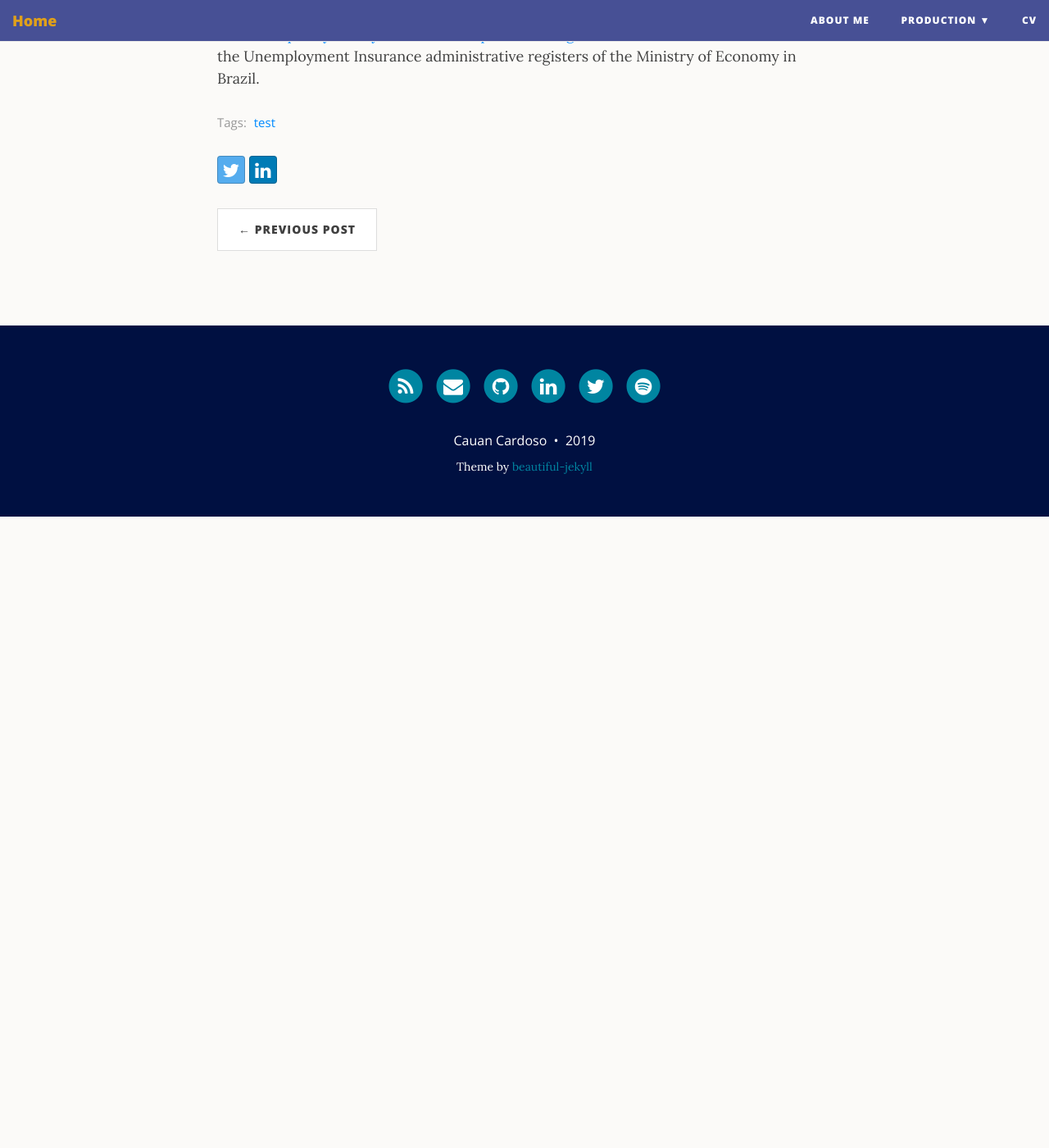
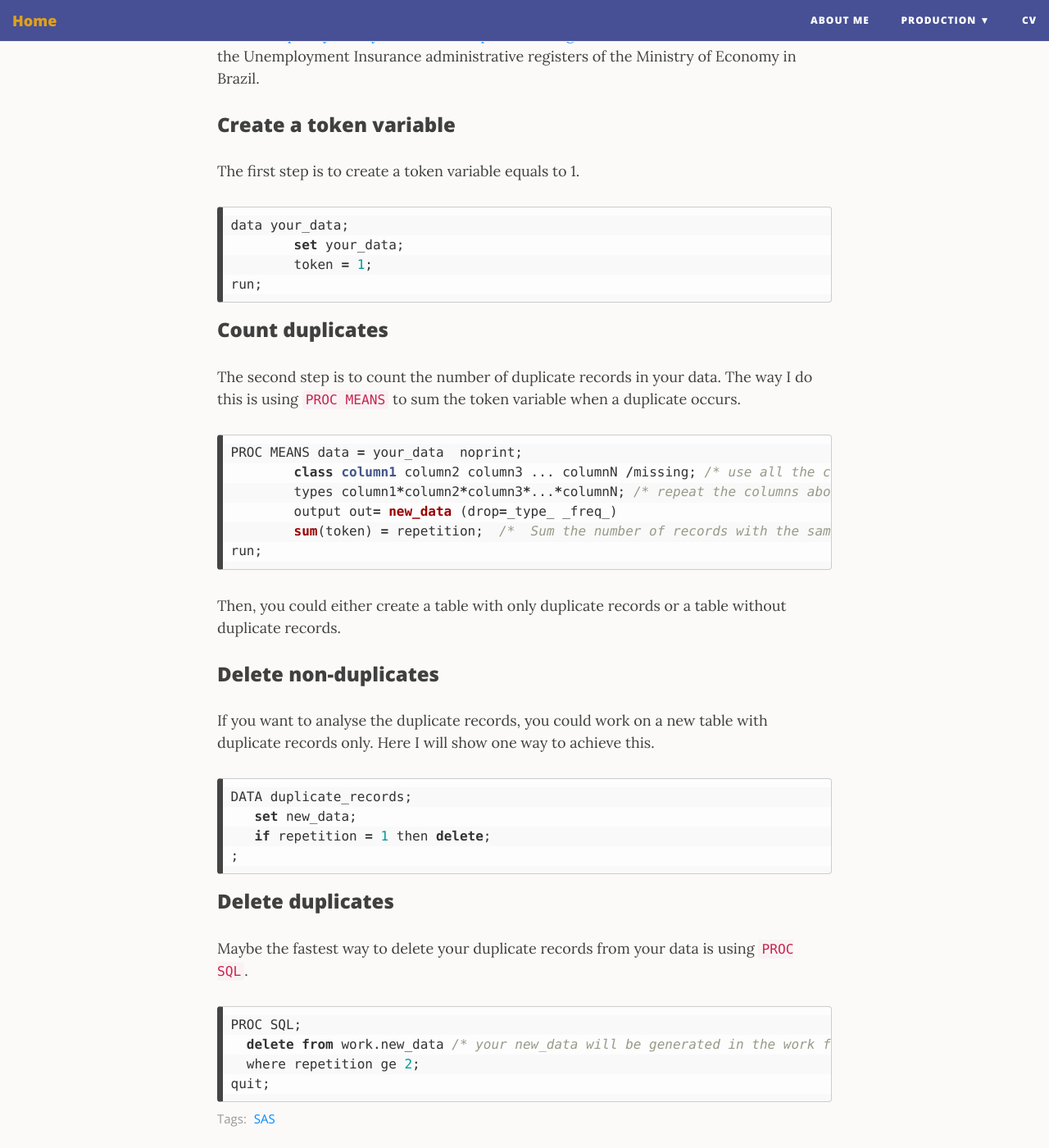
Before and after one commit to cauancardoso/cauancardoso.github.io, a Jekyll site: the page built from _posts/2019-07-08-SAS-duplicates.md, in a window 1280 px wide and 1400 px high, scrolled down 404 px. Shown: the whole window at 82% size. Built offline with Jekyll 4.4.1, drawn with Linux system fonts in a browser that asks for light colours; nearby versions of some CDN libraries; before the commit the page ends 1034 px from its top, so only the background shows below that.

Commit message:
Update 2019-07-08-SAS-duplicates.md

````diff
--- a/_posts/2019-07-08-SAS-duplicates.md
+++ b/_posts/2019-07-08-SAS-duplicates.md
@@ -4,8 +4,50 @@ title: How to count and remove duplicates using SAS
 subtitle: Counting and removing duplicates of Unemployment Insurance data
 gh-repo: daattali/beautiful-jekyll
 gh-badge: [star, fork, follow]
-tags: [test]
+tags: [SAS]
 comments: true
 ---
 
 [There are plenty of ways to remove duplicates using SAS](https://support.sas.com/resources/papers/proceedings17/0188-2017.pdf). Here I show how I've done it for the Unemployment Insurance administrative registers of the Ministry of Economy in Brazil.
+
+### Create a token variable
+The first step is to create a token variable equals to 1.
+
+```javascript
+data your_data;
+	set your_data;
+	token = 1;
+run;
+```
+
+### Count duplicates
+The second step is to count the number of duplicate records in your data. The way I do this is using ```PROC MEANS``` to sum the token variable when a duplicate occurs.
+
+```javascript
+PROC MEANS data = your_data  noprint;
+	class column1 column2 column3 ... columnN /missing; /* use all the columns you want to check for duplicate records */
+	types column1*column2*column3*...*columnN; /* repeat the columns above here, but separated with an asterisk instead of a single space */
+	output out= new_data (drop=_type_ _freq_)
+	sum(token) = repetition;  /*  Sum the number of records with the same key  */
+run;
+```
+Then, you could either create a table with only duplicate records or a table without duplicate records.
+
+### Delete non-duplicates
+If you want to analyse the duplicate records, you could work on a new table with duplicate records only. Here I will show one way to achieve this.
+
+```javascript
+DATA duplicate_records;
+   set new_data;
+   if repetition = 1 then delete;
+;
+```
+### Delete duplicates
+Maybe the fastest way to delete your duplicate records from your data is using ```PROC SQL```.
+
+```javascript
+PROC SQL;
+  delete from work.new_data /* your new_data will be generated in the work folder if not told otherwise */
+  where repetition ge 2;
+quit;
+```
````
